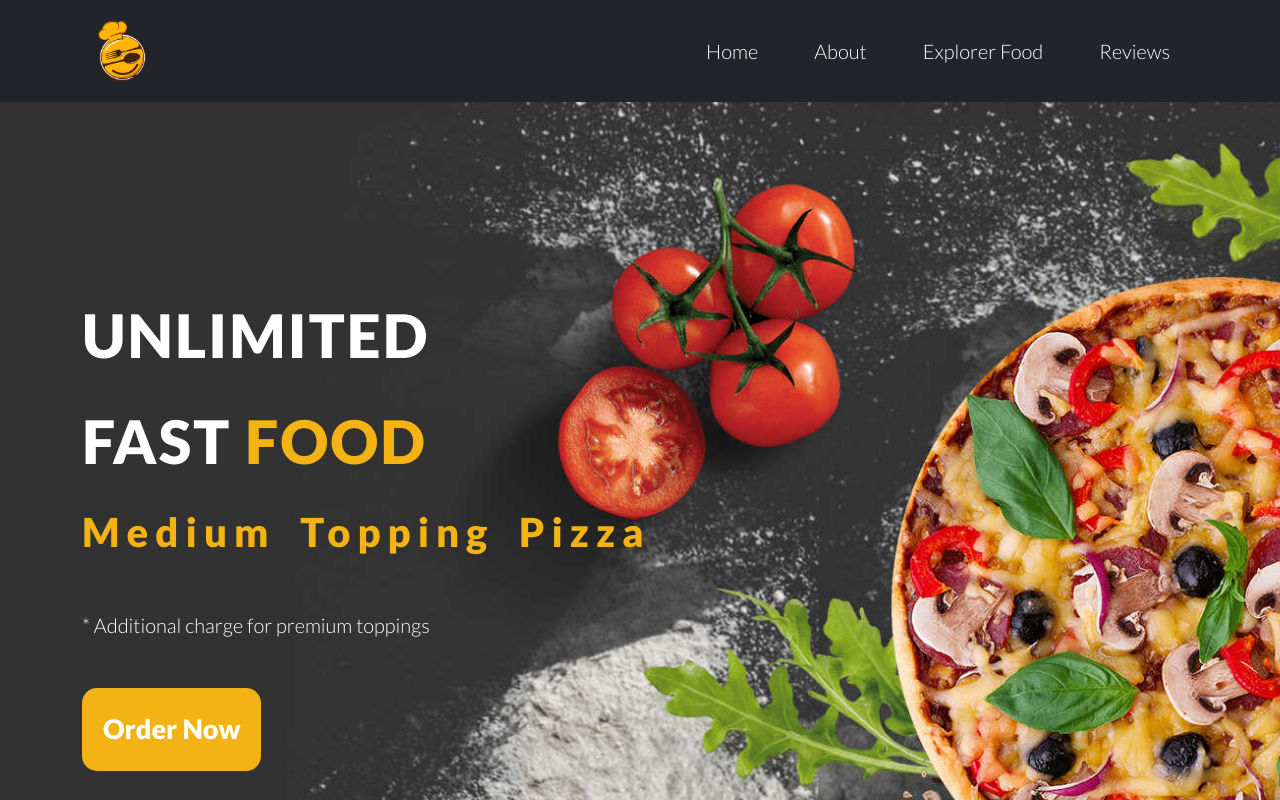
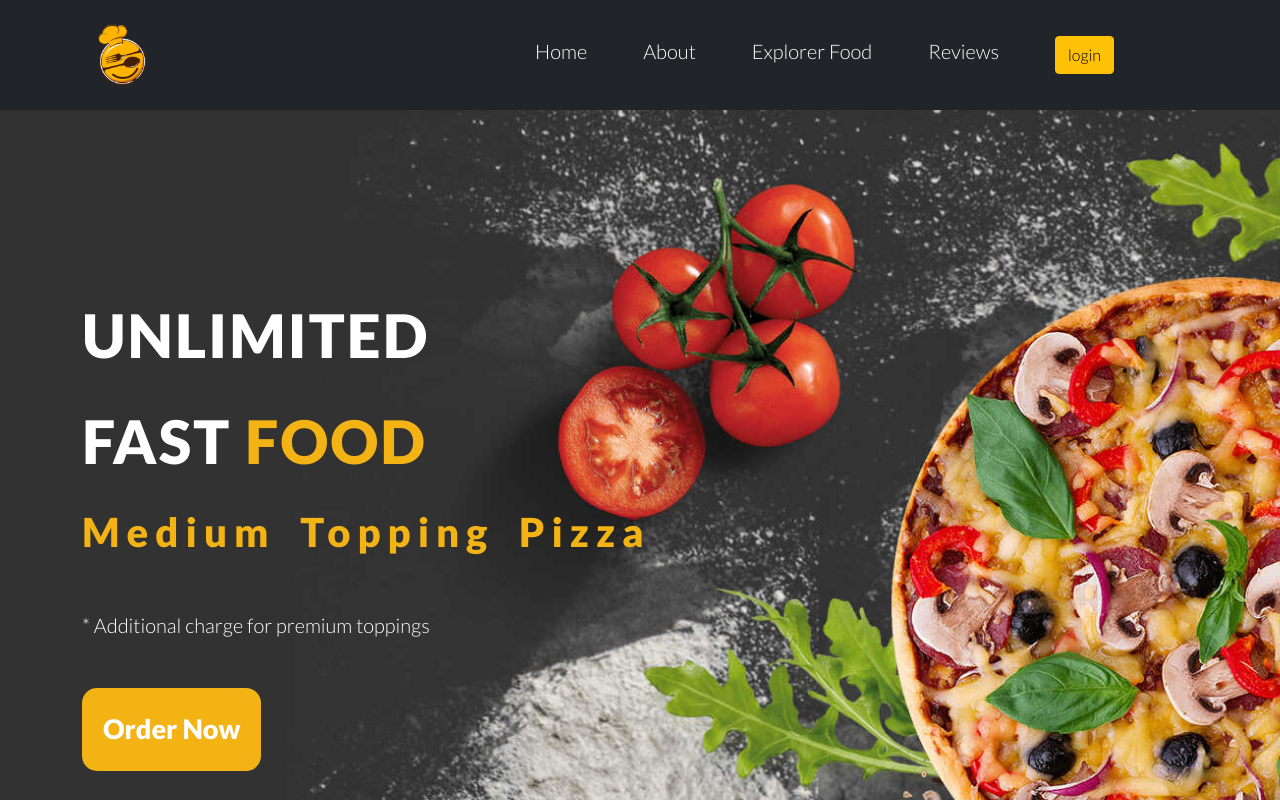
Before and after one commit to saddam-maratouq/point-of-sale_RJS, a React (Vite) app: page / in a window 1280 px wide. Shown: the top 800 px of the page. Built offline with nearby package versions, Linux system fonts and the light colour scheme.

Commit message:
Add login logout Auth

```diff
--- a/package.json
+++ b/package.json
@@ -9,9 +9,11 @@
     "preview": "vite preview"
   },
   "dependencies": {
+    "@auth0/auth0-react": "^1.12.0",
     "aos": "^2.3.4",
     "axios": "^0.27.2",
     "bootstrap": "^5.2.0",
+    "dotenv": "^16.0.3",
     "react": "^18.2.0",
     "react-dom": "^18.2.0",
     "react-id-generator": "^3.0.2",
--- /dev/null
+++ b/src/Auth0ProviderWithHistory.jsx
@@ -0,0 +1,28 @@
+import React from "react";
+import { useHistory } from "react-router-dom";
+import { Auth0Provider } from "@auth0/auth0-react";
+
+const Auth0ProviderWithHistory = ({ children }) => {
+  const domain = process.env.REACT_APP_AUTH0_DOMAIN;
+
+  const clientId = process.env.REACT_APP_AUTH0_CLIENT_ID;
+
+  const history = useHistory();
+
+  const onRedirectCallback = (appState) => {
+    history.push(appState?.returnTo || window.location.pathname);
+  };
+
+  return (
+    <Auth0Provider
+      domain={domain}
+      clientId={clientId}
+      redirectUri={window.location.origin}
+      onRedirectCallback={onRedirectCallback}
+    >
+      {children}
+    </Auth0Provider>
+  );
+};
+
+export default Auth0ProviderWithHistory;
--- a/src/components/Navbar/Navbar.jsx
+++ b/src/components/Navbar/Navbar.jsx
@@ -1,12 +1,17 @@
 import React from "react";
 import "./Nav.css";
+
+import { Link } from "react-router-dom";
 
 //logo
 import Logo from "../../assets/Images/food-logo.png";
 
-import { Link } from "react-router-dom";
+//auth0
+import { useAuth0 } from "@auth0/auth0-react";
 
 const Navbar = () => {
+  const { loginWithRedirect, logout, isAuthenticated } = useAuth0();
+
   return (
     <section className="Navs">
       <nav className="navbar navbar-expand-lg   navbar-dark bg-dark ">
@@ -55,6 +60,32 @@ const Navbar = () => {
                   Reviews
                 </a>
               </li>
+
+              <li className="nav-item">
+                <Link className="nav-link" aria-current="page" to="/Home">
+                  {!isAuthenticated && (
+                    <button
+                      className="btn btn-warning "
+                      onClick={() => loginWithRedirect()}
+                    >
+                      login
+                    </button>
+                  )}
+                </Link>
+              </li>
+
+              <li className="nav-item">
+                <Link className="nav-link" aria-current="page" to="/Home">
+                  {isAuthenticated && (
+                    <button
+                      className="btn btn-danger "
+                      onClick={() => logout()}
+                    >
+                      log out{" "}
+                    </button>
+                  )}
+                </Link>
+              </li>
             </ul>
           </div>
         </div>
--- a/src/main.jsx
+++ b/src/main.jsx
@@ -1,14 +1,23 @@
-import React from 'react'
-import ReactDOM from 'react-dom/client'
-import App from './App'
-import { BrowserRouter} from "react-router-dom";
+import React from "react";
+import ReactDOM from "react-dom/client";
+import App from "./App";
 
+import { BrowserRouter, Router } from "react-router-dom";
+// auth
 
+// import Auth0ProviderWithHistory from "./Auth0ProviderWithHistory";
+import { Auth0Provider } from "@auth0/auth0-react";
 
-ReactDOM.createRoot(document.getElementById('root')).render(
+ReactDOM.createRoot(document.getElementById("root")).render(
   <React.StrictMode>
     <BrowserRouter>
-      <App/>
+      <Auth0Provider
+        domain="dev-6twipy77.us.auth0.com"
+        clientId="ZZmZEgje248aV0MMQNorw6SjelwClVwh"
+        redirectUri={window.location.origin}
+      >
+        <App />
+      </Auth0Provider>
     </BrowserRouter>
   </React.StrictMode>
-)
+);
--- a/src/pages/Exploler food/ExploreFood.jsx
+++ b/src/pages/Exploler food/ExploreFood.jsx
@@ -132,7 +132,7 @@ const ExploreFood = () => {
   let handelPrint = () => handleReactPrint();
 
   return (
-    <section className="pos">
+    <section className="pos  ">
       <div className="container">
         <div className="pos-content p-5">
           <div className="row">
--- a/vite.config.js
+++ b/vite.config.js
@@ -1,7 +1,10 @@
-import { defineConfig } from 'vite'
-import react from '@vitejs/plugin-react'
+import { defineConfig } from "vite";
+import react from "@vitejs/plugin-react";
 
 // https://vitejs.dev/config/
 export default defineConfig({
-  plugins: [react()]
-})
+  plugins: [react()],
+  define: {
+    "process.env": {},
+  },
+});
```
Also changed, not shown: 2 other files (tests, documents, lock files or other folders).
